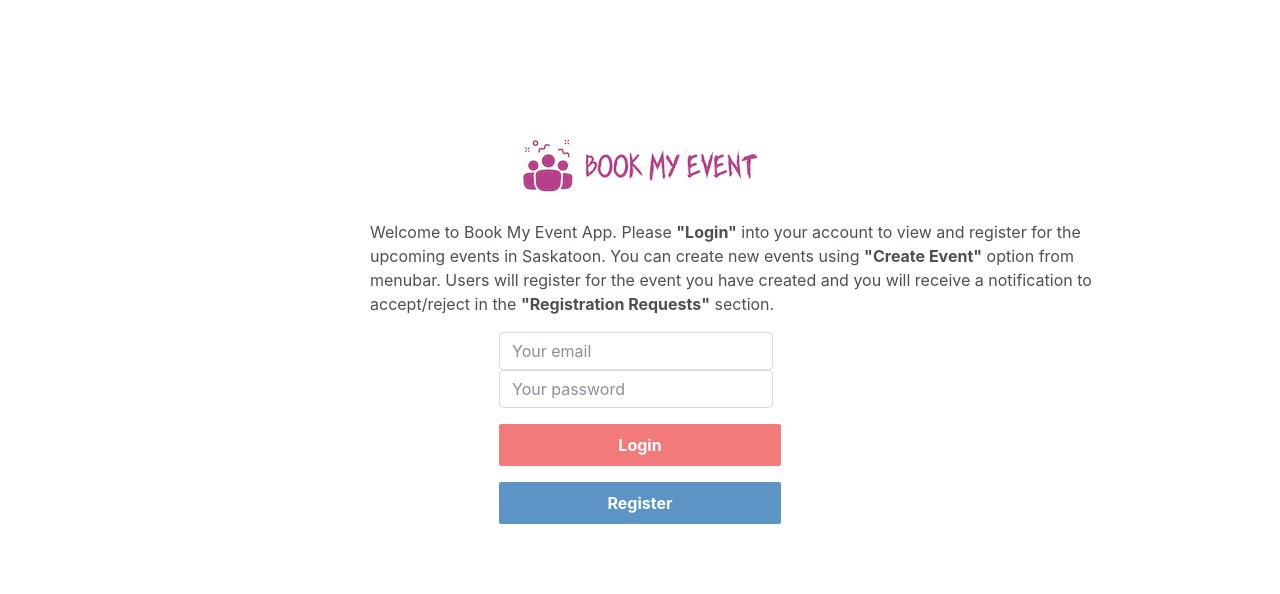
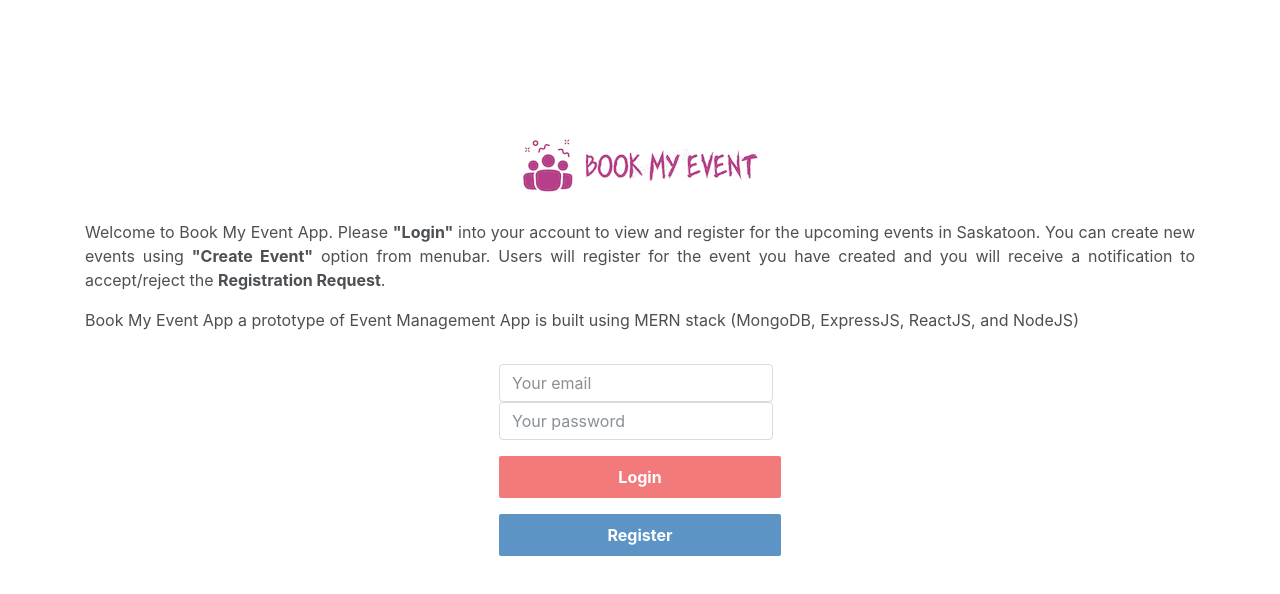
Before and after one commit to truptidesale/mern-event-frontend, a React (Create React App) app: page /login in a window 1280 px wide. Shown: the top 594 px of the page. Built offline with nearby package versions, Linux system fonts and the light colour scheme.

Commit message:
feat: modified event alerts on the dashboard

```diff
--- a/src/pages/Dashboard/dashboard.css
+++ b/src/pages/Dashboard/dashboard.css
@@ -2,7 +2,6 @@ ul.events-list {
   list-style: none;
   display: flex;
   flex-wrap: wrap;
-  justify-content: center;
   margin-bottom: 30px;
 }
 
--- a/src/pages/Dashboard/index.js
+++ b/src/pages/Dashboard/index.js
@@ -89,7 +89,7 @@ export default function Dashboard({ history }) {
         try {
             await api.post(`/registration/${event.id}`, {}, { headers: { user } })
             setSuccess(true)
-            setMessageHandler(`The request for the event ${event.title} was successfully!`)
+            setMessageHandler(`The registration request for the event ${event.title} sent successfully!`)
             setTimeout(() => {
                 setSuccess(false)
                 filterHandler(null)
@@ -98,7 +98,7 @@ export default function Dashboard({ history }) {
 
         } catch (error) {
             setError(true)
-            setMessageHandler(`The request for the event ${event.title} wasn't successfully!`)
+            setMessageHandler(`The request for the event ${event.title} wasn't successful!`)
             setTimeout(() => {
                 setError(false)
                 setMessageHandler('')
@@ -187,6 +187,18 @@ export default function Dashboard({ history }) {
                     <Button outline color="primary" onClick={() => filterHandler('charity')} active={rSelected === 'charity'}>Charity</Button>
                 </ButtonGroup>
             </div>
+
+            {
+                error ? (
+                    <Alert className="event-validation" color="danger"> {messageHandler} </Alert>
+                ) : ""
+            }
+            {
+                success ? (
+                    <Alert className="event-validation" color="success"> {messageHandler}</Alert>
+                ) : ""
+            }
+
             <ul className="events-list">
                 {events.map(event => (
                     <li key={event._id}>
@@ -203,16 +215,6 @@ export default function Dashboard({ history }) {
                     </li>
                 ))}
             </ul>
-            {
-                error ? (
-                    <Alert className="event-validation" color="danger"> {messageHandler} </Alert>
-                ) : ""
-            }
-            {
-                success ? (
-                    <Alert className="event-validation" color="success"> {messageHandler}</Alert>
-                ) : ""
-            }
         </>
     )
 }
--- a/src/pages/Login/index.js
+++ b/src/pages/Login/index.js
@@ -49,12 +49,19 @@ export default function Login({ history }) {
                 />
             </Media>
             <Row>
-                <Col sm="12" md={{ size: 8, offset: 3 }}>
-                    Welcome to Book My Event App. Please <strong>"Login"</strong> into your account to view and register for the upcoming events in Saskatoon. You can create new events using <strong>"Create Event"</strong> option from menubar. Users will register for the event you have created and you will receive a notification to accept/reject in the <strong>"Registration Requests"</strong> section.
+                <Col sm="12" className="app-intro">
+                    <p>
+                        Welcome to Book My Event App. Please <strong>"Login"</strong> into your account to view and register for the upcoming events in Saskatoon. You can create new events using <strong>"Create Event"</strong> option from menubar. Users will register for the event you have created and you will receive a notification to accept/reject the <strong>Registration Request</strong>.
+                    </p>
+                    <p>
+                        Book My Event App a prototype of Event Management App is built using MERN stack (MongoDB, ExpressJS, ReactJS, and NodeJS)
+                    </p>
                 </Col>
 
             </Row>
-
+            {error ? (
+                <Alert className="event-validation" color="danger"> {errorMessage}</Alert>
+            ) : ""}
             <Form onSubmit={handleSubmit}>
                 <div className="input-group">
                     <FormGroup className="form-group-"></FormGroup>
@@ -72,9 +79,6 @@ export default function Login({ history }) {
                     <Button className="secondary-btn" onClick={() => history.push("/register")}>Register</Button>
                 </FormGroup>
             </Form>
-            {error ? (
-                <Alert className="event-validation" color="danger"> {errorMessage}</Alert>
-            ) : ""}
         </Container>
     );
 }
--- a/src/pages/Login/login.css
+++ b/src/pages/Login/login.css
@@ -1,3 +1,7 @@
 .media {
   padding: 25px;
 }
+
+.app-intro {
+    text-align: justify;
+}
```
